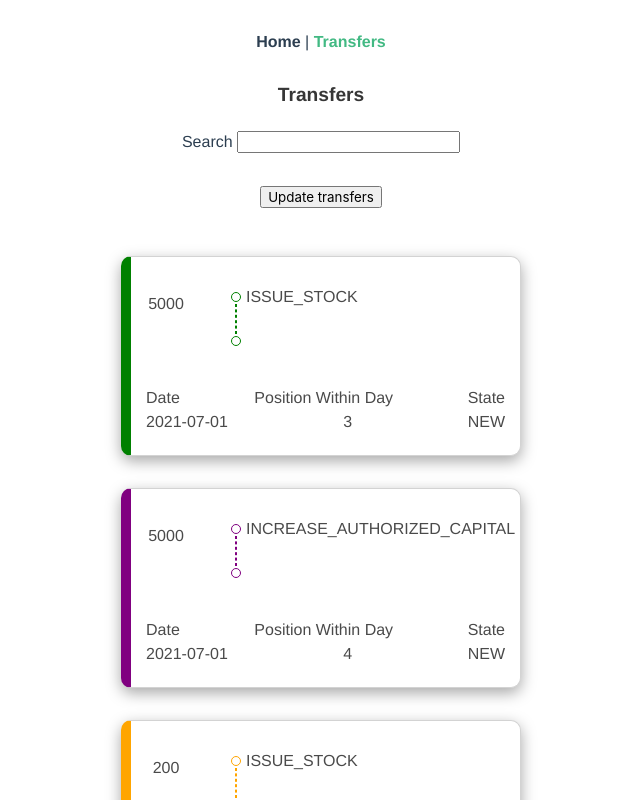
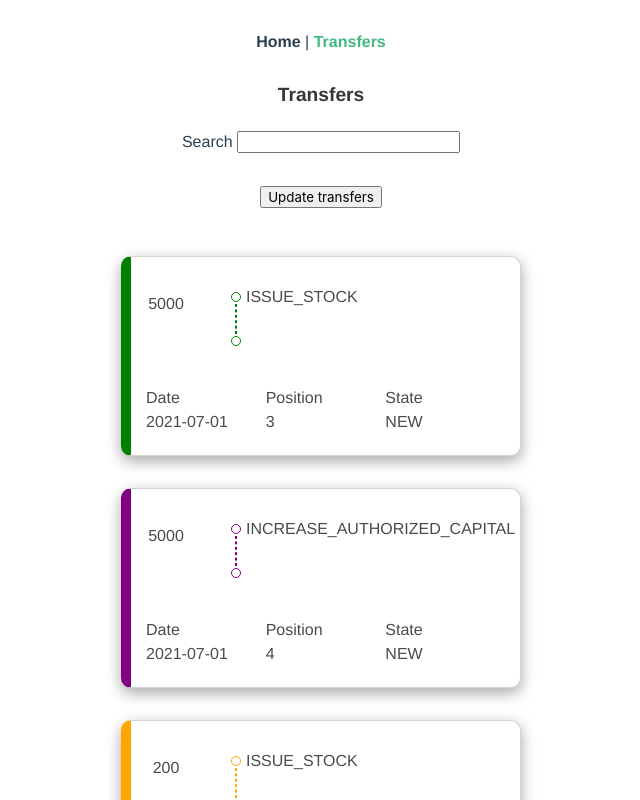
Before and after one commit to EmanueleDB/afs, a Vue app: page /transfers in a window 1280 px wide. Shown: the top 800 px of the page, without its empty margins (319-959 px from the left). Built offline with nearby package versions, Linux system fonts and the light colour scheme.

Commit message:
style fixed

```diff
--- a/src/components/transferRow.vue
+++ b/src/components/transferRow.vue
@@ -22,21 +22,33 @@
       </div>
     </div>
     <div class="card__body">
-      <p>Date</p>
-      <p>Position Within Day</p>
-      <p>State</p>
+      <div class="card__body__container">
+        <p>Date</p>
+      </div>
+      <div class="card__body__container">
+        <p>Position</p>
+      </div>
+      <div class="card__body__container">
+        <p>State</p>
+      </div>
     </div>
     <div class="card__footer">
-      <p>{{ transfer.recordDate }}</p>
-      <p>{{ transfer.positionWithinDay }}</p>
-      <p>{{ transfer.state }}</p>
+      <div class="card__footer__container">
+        <p>{{ transfer.recordDate }}</p>
+      </div>
+      <div class="card__body__container">
+        <p>{{ transfer.positionWithinDay }}</p>
+      </div>
+      <div class="card__body__container">
+        <p>{{ transfer.state }}</p>
+      </div>
     </div>
   </div>
 </template>
 
 <script lang="ts">
 import Vue from "vue";
-import {Component, Prop} from "vue-property-decorator";
+import {Component, Watch, Prop} from "vue-property-decorator";
 import {Transaction} from "@/types/types";
 
 @Component({
@@ -47,9 +59,11 @@ export default class TransferRow extends Vue {
   @Prop({required: true}) color!: string;
 
 
-  mounted() {
-    console.log(this.transfer)
-  }
+  // @Watch('transfer')
+  // dataChange(value: string, oldValue: string): void {
+  //   console.log(value)
+  //   console.log(oldValue)
+  // }
 }
 </script>
 
@@ -73,11 +87,21 @@ export default class TransferRow extends Vue {
   &__body {
     display: flex;
     justify-content: space-between;
+
+    &__container {
+      width: 120px;
+      text-align: left;
+    }
   }
 
   &__footer {
     display: flex;
     justify-content: space-between;
+
+    &__container {
+      width: 120px;
+      text-align: left;
+    }
   }
 
   .circle {
```
